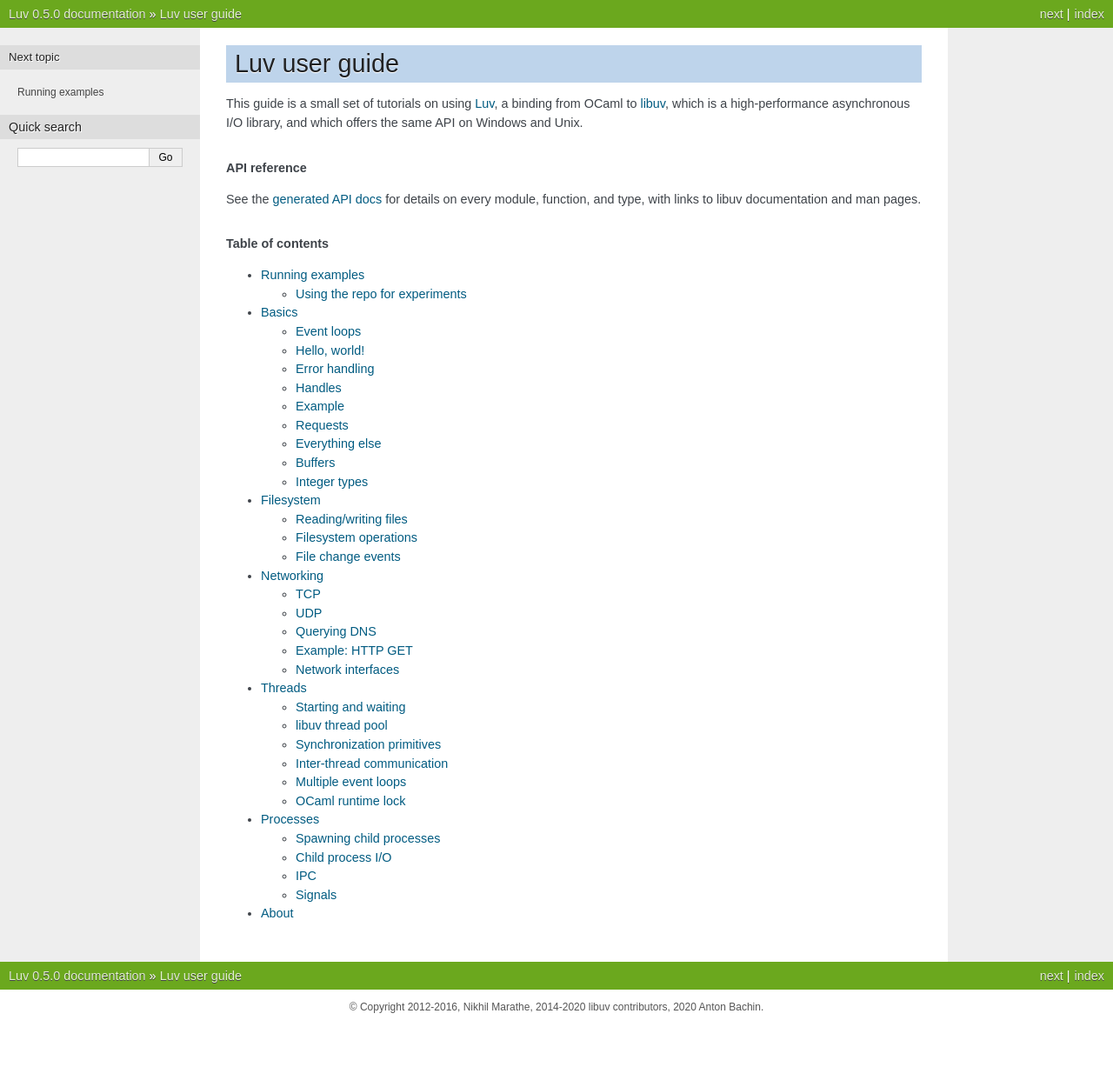
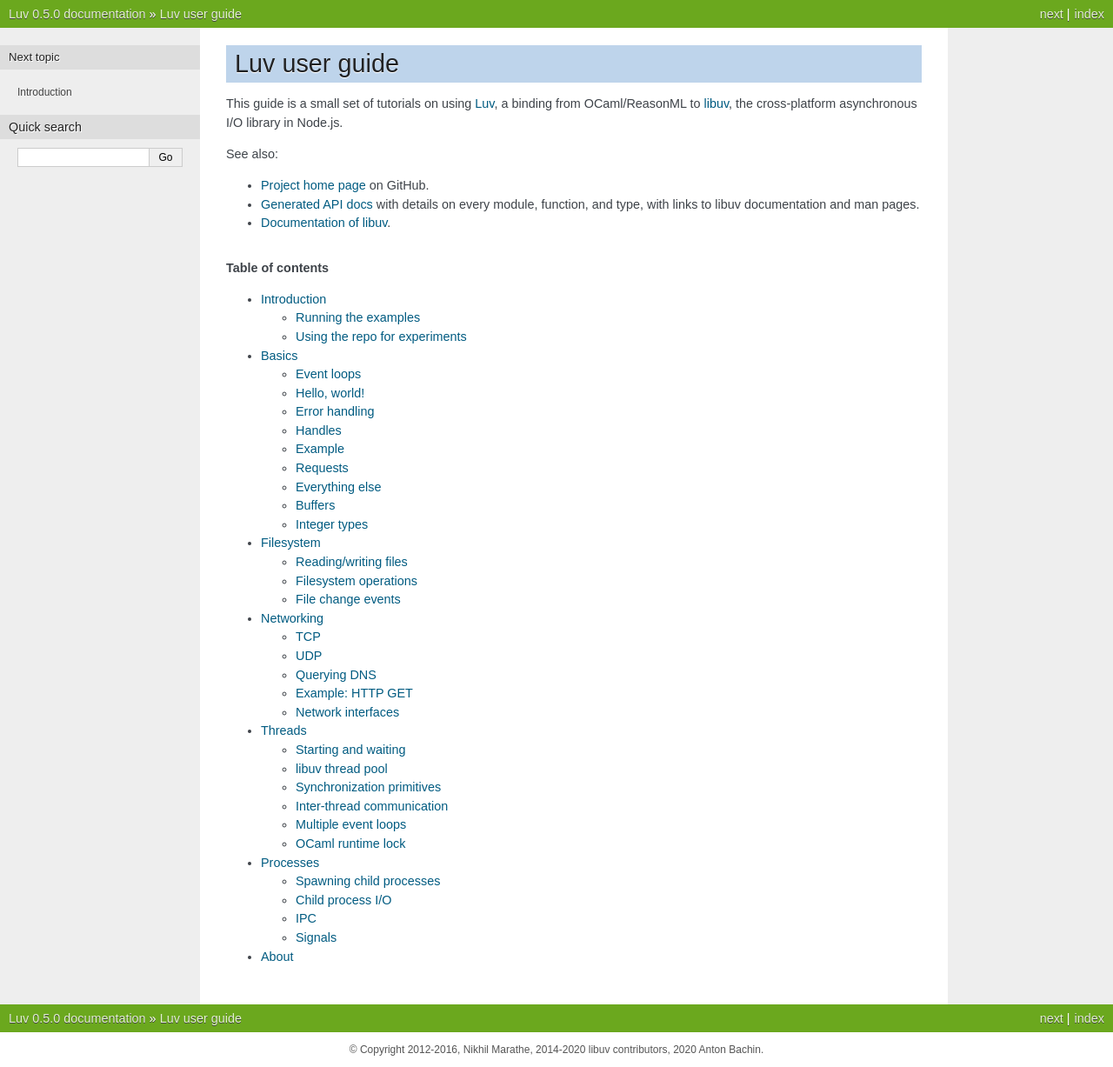
Before and after one commit to aantron/luv, a Sphinx documentation site: the page built from docs/index.rst, in a window 1280 px wide. Shown: the whole page at 87% size. Built offline with Sphinx 7.4.7, drawn with Linux system fonts in a browser that asks for light colours; before the commit the page ends 1178 px from its top, so only the background shows below that.

Commit message:
Improve docs

```diff
--- a/docs/index.rst
+++ b/docs/index.rst
@@ -1,18 +1,22 @@
 Luv user guide
 ==============
 
-This guide is a small set of tutorials on using Luv_, a binding from OCaml to
-libuv_, which is a high-performance asynchronous I/O library, and which offers
-the same API on Windows and Unix.
+This guide is a small set of tutorials on using Luv_, a binding from
+OCaml/ReasonML to libuv_, the cross-platform asynchronous I/O library in
+Node.js.
 
-.. rubric:: API reference
+See also:
 
-See the `generated API docs`_ for details on every module, function, and
-type, with links to libuv documentation and man pages.
+- `Project home page`_ on GitHub.
+- `Generated API docs`_ with details on every module, function, and type, with
+  links to libuv documentation and man pages.
+- `Documentation of libuv`_.
 
 .. _Luv: https://github.com/aantron/luv
+.. _Project home page: https://github.com/aantron/luv
 .. _libuv: https://github.com/libuv/libuv
-.. _generated API docs: https://aantron.github.io/luv/luv/index.html
+.. _Generated API docs: https://aantron.github.io/luv/luv/index.html
+.. _Documentation of libuv: http://docs.libuv.org/en/v1.x/
 
 .. rubric:: Table of contents
 
--- a/docs/introduction.rst
+++ b/docs/introduction.rst
@@ -1,5 +1,8 @@
-Running examples
-================
+Introduction
+============
+
+Running the examples
+--------------------
 
 All the examples in this guide can be found in the ``example/`` directory in the
 Luv_ repo. You can run them locally by cloning the repo::
```
Also changed, not shown: other parts of docs/introduction.rst (+1 -1 lines), README.md (+97 -12 lines), 5 other files.
